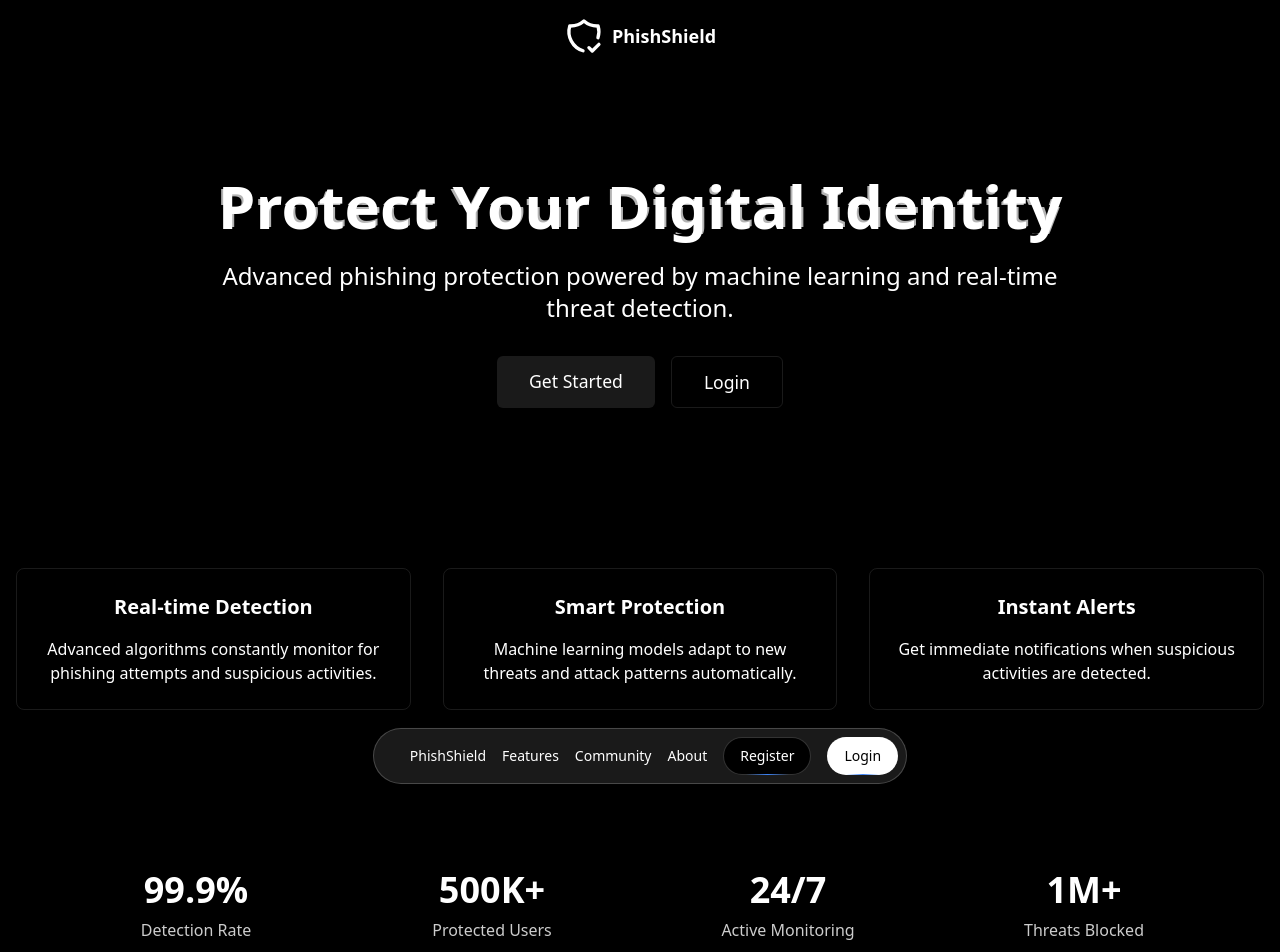
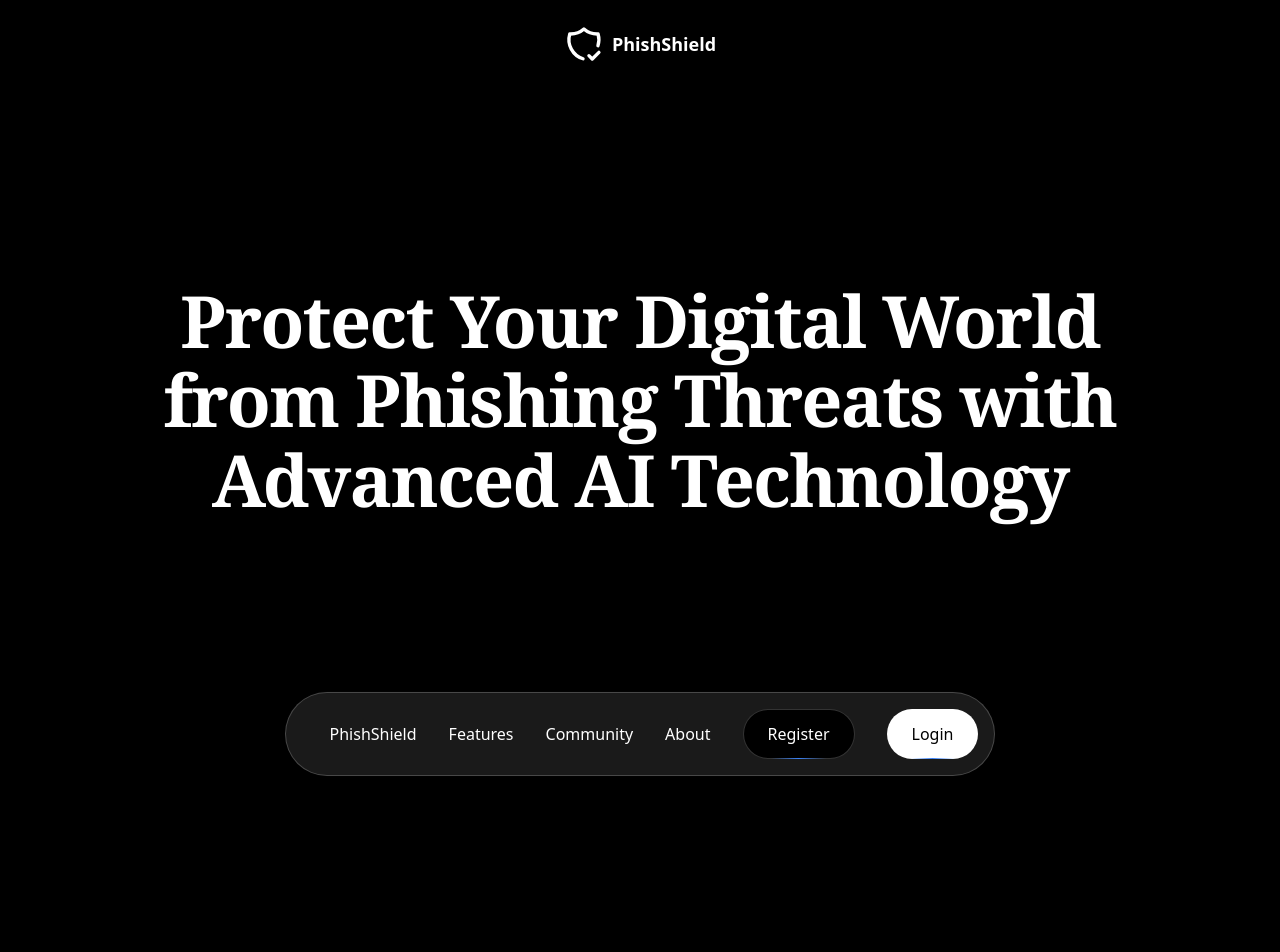
Before and after one commit to AbhinavJosephDharani/PhishShield, a React (Vite) app in the folder frontend/: page / in a window 1280 px wide. Shown: the top 952 px of the page. Built offline with nearby package versions, Linux system fonts and the light colour scheme.

Commit message:
style: increase text and component sizes to match Shareio scale

```diff
--- a/frontend/src/components/ui/FloatingNav.jsx
+++ b/frontend/src/components/ui/FloatingNav.jsx
@@ -9,7 +9,7 @@ const navItems = [
   {
     name: "PhishShield",
     link: "/",
-    icon: <IconShieldCheck className="h-5 w-5" />
+    icon: <IconShieldCheck className="h-6 w-6" />
   },
   {
     name: "Features",
@@ -30,13 +30,13 @@ export const FloatingNav = () => {
     <>
       {/* Top Logo */}
       <motion.div
-        className="fixed top-4 left-1/2 -translate-x-1/2 z-50">
+        className="fixed top-6 left-1/2 -translate-x-1/2 z-50">
         <Logo size="lg" showText={true} />
       </motion.div>
 
       {/* Navigation Bar */}
-      <div className="fixed bottom-4 inset-x-0 mx-auto z-50 flex justify-center">
-        <div className="flex max-w-fit items-center border border-white/[0.2] rounded-full bg-[#1a1a1a] shadow-[0px_2px_3px_-1px_rgba(0,0,0,0.1),0px_1px_0px_0px_rgba(25,28,33,0.02),0px_0px_0px_1px_rgba(25,28,33,0.08)] pr-2 pl-8 py-2 space-x-4">
+      <div className="fixed bottom-6 inset-x-0 mx-auto z-50 flex justify-center">
+        <div className="flex max-w-fit items-center border border-white/[0.2] rounded-full bg-[#1a1a1a] shadow-[0px_2px_3px_-1px_rgba(0,0,0,0.1),0px_1px_0px_0px_rgba(25,28,33,0.02),0px_0px_0px_1px_rgba(25,28,33,0.08)] pr-4 pl-10 py-4 space-x-8">
           {navItems.map((navItem, idx) => (
             <Link
               key={`link-${idx}`}
@@ -45,18 +45,18 @@ export const FloatingNav = () => {
                 "relative text-white items-center flex space-x-1 hover:text-neutral-300"
               )}>
               {navItem.icon && <span className="block sm:hidden">{navItem.icon}</span>}
-              <span className="text-sm font-medium">{navItem.name}</span>
+              <span className="text-base font-medium">{navItem.name}</span>
             </Link>
           ))}
           <Link
             to="/register"
-            className="border text-sm font-medium relative border-white/[0.2] text-white px-4 py-2 rounded-full bg-black hover:bg-black/80 transition-colors">
+            className="border text-base font-medium relative border-white/[0.2] text-white px-6 py-3 rounded-full bg-black hover:bg-black/80 transition-colors">
             <span>Register</span>
             <span className="absolute inset-x-0 w-1/2 mx-auto -bottom-px bg-gradient-to-r from-transparent via-blue-500 to-transparent h-px" />
           </Link>
           <Link
             to="/login"
-            className="border text-sm font-medium relative border-white/[0.2] text-black px-4 py-2 rounded-full bg-white hover:bg-white/90 transition-colors">
+            className="border text-base font-medium relative border-white/[0.2] text-black px-6 py-3 rounded-full bg-white hover:bg-white/90 transition-colors">
             <span>Login</span>
             <span className="absolute inset-x-0 w-1/2 mx-auto -bottom-px bg-gradient-to-r from-transparent via-blue-500 to-transparent h-px" />
           </Link>
--- a/frontend/src/pages/Home.jsx
+++ b/frontend/src/pages/Home.jsx
@@ -2,176 +2,64 @@ import React from 'react';
 import { Link } from 'react-router-dom';
 import Layout from '../components/Layout';
 import GlitchText from '../components/GlitchText';
+import { FloatingNav } from '../components/ui/FloatingNav';
+import ScrollReveal from '../components/ui/ScrollReveal';
 
 export default function Home() {
   return (
-    <Layout>
+    <div className="min-h-[200vh] bg-black text-white">
       {/* Hero Section */}
-      <section className="py-20">
-        <div className="container mx-auto px-4">
-          <div className="max-w-4xl mx-auto text-center">
-            <GlitchText className="text-4xl sm:text-5xl md:text-6xl font-bold mb-6 text-white">
-              Protect Your Digital Identity
-            </GlitchText>
-            <p className="text-xl md:text-2xl text-white mb-8">
-              Advanced phishing protection powered by machine learning and real-time threat detection.
-            </p>
-            <div className="flex justify-center gap-4">
-              <Link
-                to="/register"
-                className="px-8 py-3 bg-white/10 text-white rounded-md font-medium hover:bg-white/20 transition-colors"
-              >
-                Get Started
-              </Link>
-              <Link
-                to="/login"
-                className="px-8 py-3 border border-white/10 text-white rounded-md font-medium hover:bg-white/5 transition-colors"
-              >
-                Login
-              </Link>
-            </div>
-          </div>
-        </div>
-      </section>
+      <div className="h-screen flex items-center justify-center px-8">
+        <ScrollReveal
+          baseOpacity={0}
+          enableBlur={true}
+          baseRotation={5}
+          blurStrength={10}
+          containerClassName="max-w-5xl mx-auto text-center"
+          textClassName="text-7xl font-serif tracking-tight leading-[1.1]"
+        >
+          Protect Your Digital World from Phishing Threats with Advanced AI Technology
+        </ScrollReveal>
+      </div>
 
       {/* Features Section */}
-      <section className="py-20">
-        <div className="container mx-auto px-4">
-          <div className="grid grid-cols-1 md:grid-cols-3 gap-8">
-            <div className="p-6 rounded-lg border border-white/10 text-center">
-              <h3 className="text-xl font-semibold mb-4 text-white">Real-time Detection</h3>
-              <p className="text-white">
-                Advanced algorithms constantly monitor for phishing attempts and suspicious activities.
-              </p>
-            </div>
-            <div className="p-6 rounded-lg border border-white/10 text-center">
-              <h3 className="text-xl font-semibold mb-4 text-white">Smart Protection</h3>
-              <p className="text-white">
-                Machine learning models adapt to new threats and attack patterns automatically.
-              </p>
-            </div>
-            <div className="p-6 rounded-lg border border-white/10 text-center">
-              <h3 className="text-xl font-semibold mb-4 text-white">Instant Alerts</h3>
-              <p className="text-white">
-                Get immediate notifications when suspicious activities are detected.
-              </p>
-            </div>
-          </div>
-        </div>
-      </section>
+      <div className="min-h-screen py-32 px-8">
+        <ScrollReveal
+          baseOpacity={0}
+          enableBlur={true}
+          baseRotation={3}
+          blurStrength={8}
+          containerClassName="max-w-5xl mx-auto mb-32"
+          textClassName="text-5xl font-serif tracking-tight leading-[1.2]"
+        >
+          Advanced Protection Against Sophisticated Phishing Attacks
+        </ScrollReveal>
 
-      {/* Statistics Section */}
-      <section className="py-20">
-        <div className="container mx-auto px-4">
-          <div className="max-w-6xl mx-auto grid grid-cols-1 md:grid-cols-4 gap-8">
-            <div className="text-center">
-              <div className="text-4xl font-bold text-white mb-2">99.9%</div>
-              <p className="text-white/80">Detection Rate</p>
-            </div>
-            <div className="text-center">
-              <div className="text-4xl font-bold text-white mb-2">500K+</div>
-              <p className="text-white/80">Protected Users</p>
-            </div>
-            <div className="text-center">
-              <div className="text-4xl font-bold text-white mb-2">24/7</div>
-              <p className="text-white/80">Active Monitoring</p>
-            </div>
-            <div className="text-center">
-              <div className="text-4xl font-bold text-white mb-2">1M+</div>
-              <p className="text-white/80">Threats Blocked</p>
-            </div>
-          </div>
-        </div>
-      </section>
+        <ScrollReveal
+          baseOpacity={0}
+          enableBlur={true}
+          baseRotation={-3}
+          blurStrength={8}
+          containerClassName="max-w-4xl mx-auto mb-32"
+          textClassName="text-5xl font-serif tracking-tight leading-[1.2]"
+        >
+          Real-time Threat Detection Using State-of-the-art Machine Learning Models
+        </ScrollReveal>
 
-      {/* How It Works Section */}
-      <section className="py-20">
-        <div className="container mx-auto px-4">
-          <div className="max-w-4xl mx-auto">
-            <GlitchText className="text-3xl font-bold mb-12 text-white text-center">
-              How PhishShield Works
-            </GlitchText>
-            <div className="space-y-12">
-              <div className="flex flex-col md:flex-row items-center gap-8">
-                <div className="w-full md:w-1/2">
-                  <h3 className="text-2xl font-semibold mb-4 text-white">1. Advanced Detection</h3>
-                  <p className="text-white/80">
-                    Our AI-powered system analyzes multiple data points in real-time to identify potential threats before they reach you.
-                  </p>
-                </div>
-                <div className="w-full md:w-1/2 h-48 bg-white/5 rounded-lg"></div>
-              </div>
-              <div className="flex flex-col md:flex-row-reverse items-center gap-8">
-                <div className="w-full md:w-1/2">
-                  <h3 className="text-2xl font-semibold mb-4 text-white">2. Instant Protection</h3>
-                  <p className="text-white/80">
-                    When a threat is detected, our system automatically blocks it and notifies you immediately through multiple channels.
-                  </p>
-                </div>
-                <div className="w-full md:w-1/2 h-48 bg-white/5 rounded-lg"></div>
-              </div>
-              <div className="flex flex-col md:flex-row items-center gap-8">
-                <div className="w-full md:w-1/2">
-                  <h3 className="text-2xl font-semibold mb-4 text-white">3. Continuous Learning</h3>
-                  <p className="text-white/80">
-                    Our machine learning models continuously adapt to new threats, ensuring you're protected against the latest attack vectors.
-                  </p>
-                </div>
-                <div className="w-full md:w-1/2 h-48 bg-white/5 rounded-lg"></div>
-              </div>
-            </div>
-          </div>
-        </div>
-      </section>
+        <ScrollReveal
+          baseOpacity={0}
+          enableBlur={true}
+          baseRotation={3}
+          blurStrength={8}
+          containerClassName="max-w-4xl mx-auto"
+          textClassName="text-5xl font-serif tracking-tight leading-[1.2]"
+        >
+          Continuous Learning and Adaptation to New Phishing Techniques
+        </ScrollReveal>
+      </div>
 
-      {/* Testimonials Section */}
-      <section className="py-20">
-        <div className="container mx-auto px-4">
-          <GlitchText className="text-3xl font-bold mb-12 text-white text-center">
-            What Our Users Say
-          </GlitchText>
-          <div className="grid grid-cols-1 md:grid-cols-3 gap-8 max-w-6xl mx-auto">
-            <div className="p-6 rounded-lg border border-white/10">
-              <p className="text-white/80 mb-4">
-                "PhishShield has completely transformed how we handle cybersecurity. The real-time protection is invaluable."
-              </p>
-              <div className="text-white font-medium">- Security Director at Fortune 500</div>
-            </div>
-            <div className="p-6 rounded-lg border border-white/10">
-              <p className="text-white/80 mb-4">
-                "The automated threat detection has saved us countless hours and prevented numerous potential breaches."
-              </p>
-              <div className="text-white font-medium">- IT Manager at Tech Startup</div>
-            </div>
-            <div className="p-6 rounded-lg border border-white/10">
-              <p className="text-white/80 mb-4">
-                "Easy to implement and even easier to use. PhishShield is now an essential part of our security stack."
-              </p>
-              <div className="text-white font-medium">- CTO at E-commerce Platform</div>
-            </div>
-          </div>
-        </div>
-      </section>
-
-      {/* CTA Section */}
-      <section className="py-20">
-        <div className="container mx-auto px-4">
-          <div className="max-w-4xl mx-auto text-center">
-            <GlitchText className="text-3xl font-bold mb-6 text-white">
-              Ready to Secure Your Digital Presence?
-            </GlitchText>
-            <p className="text-xl text-white mb-8">
-              Join thousands of users who trust PhishShield for their cybersecurity needs.
-            </p>
-            <Link
-              to="/register"
-              className="inline-block px-8 py-3 bg-white/10 text-white rounded-md font-medium hover:bg-white/20 transition-colors"
-            >
-              Start Free Trial
-            </Link>
-          </div>
-        </div>
-      </section>
-    </Layout>
+      {/* Navigation */}
+      <FloatingNav />
+    </div>
   );
 }
```
